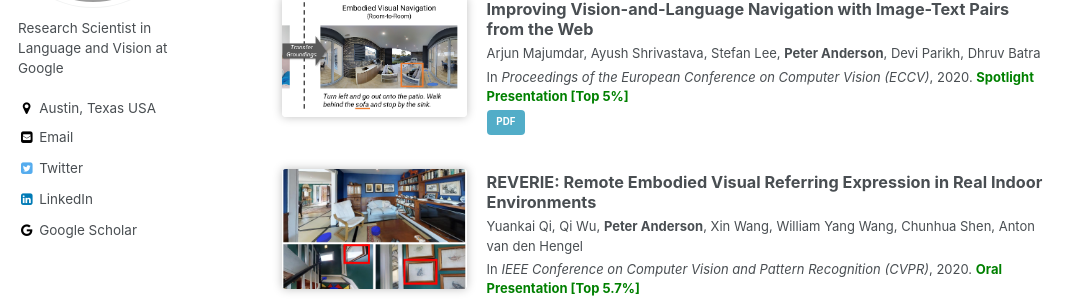
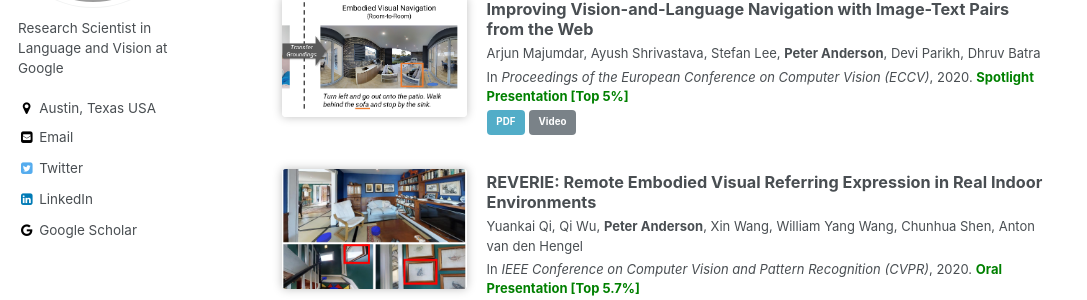
Before and after one commit to peteanderson80/peteanderson80.github.io, a Jekyll site: the page built from index.html, in a window 1280 px wide and 900 px high, scrolled down 962 px. Shown: the part 144-444 px from the top of the window, without its empty margins (0-1087 px from the left). Built offline with Jekyll 4.4.1, drawn with Linux system fonts in a browser that asks for light colours; a script that is not in the unit is left out; the list of posts is cut into pages by our own code.

Commit message:
Add link

```diff
--- a/_data/publications.yml
+++ b/_data/publications.yml
@@ -20,6 +20,7 @@ year2020:
     teaser: vln-bert-teaser-small.png
     links:
       - "[PDF](https://arxiv.org/pdf/2004.14973.pdf){: .btn .btn--info}"
+      - "[Video](https://www.youtube.com/watch?v=Q4m3p3AYTOg){: .btn}"
   - title: "REVERIE: Remote Embodied Visual Referring Expression in Real Indoor Environments"
     authors: "Yuankai Qi, Qi Wu, **Peter Anderson**, Xin Wang, William Yang Wang, Chunhua Shen, Anton van den Hengel"
     venue: "In *IEEE Conference on Computer Vision and Pattern Recognition (CVPR)*, 2020. **Oral Presentation [Top 5.7%]**{:.oral}"
```
